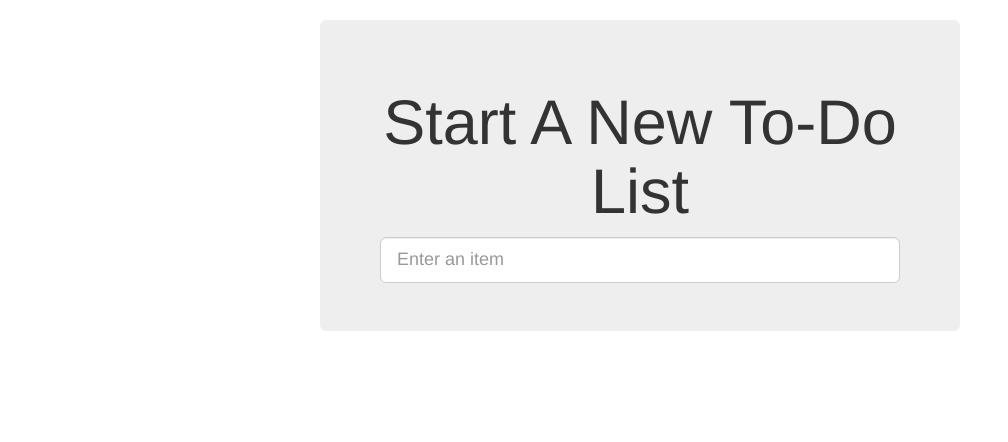
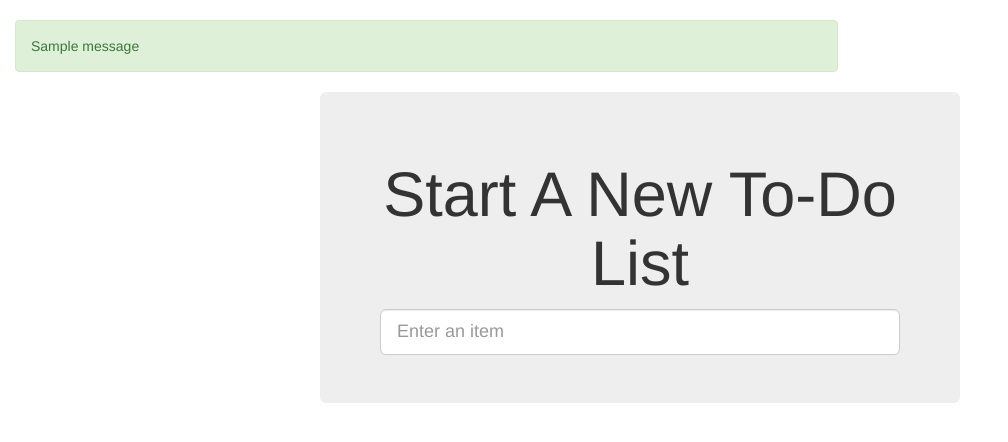
Before and after one commit to ArchKudo/superlists, a Django app: page / in a window 1280 px wide. Shown: the part 52-494 px from the top of the page, without its empty margins (0-1008 px from the left). Run offline with Django 3.2, Linux system fonts and the light colour scheme; tables that the repository leaves empty hold one stand-in row (values such as "Sample post"); one stand-in notice (Sample message) is shown; some libraries are stand-ins or nearby versions.

Commit message:
Add bootstrap alerts for django messages

```diff
--- a/lists/templates/base.html
+++ b/lists/templates/base.html
@@ -27,6 +27,21 @@
                 </form>
             </div>
         </nav>
+        {% if messages %}
+        <div class="row">
+            <div class="col-md-8">
+                {% for message in messages %} {% if message.level_tag == 'success' %}
+                <div class="alert alert-success">
+                    {{message}}
+                </div>
+                {% else %}
+                <div class="alert alert-warning">
+                    {{message}}
+                </div>
+                {% endif %} {% endfor %}
+            </div>
+        </div>
+        {% endif %}
         <div class="row">
             <div class="col-md-6 col-md-offset-3 jumbotron">
                 <div class="text-center">
```
